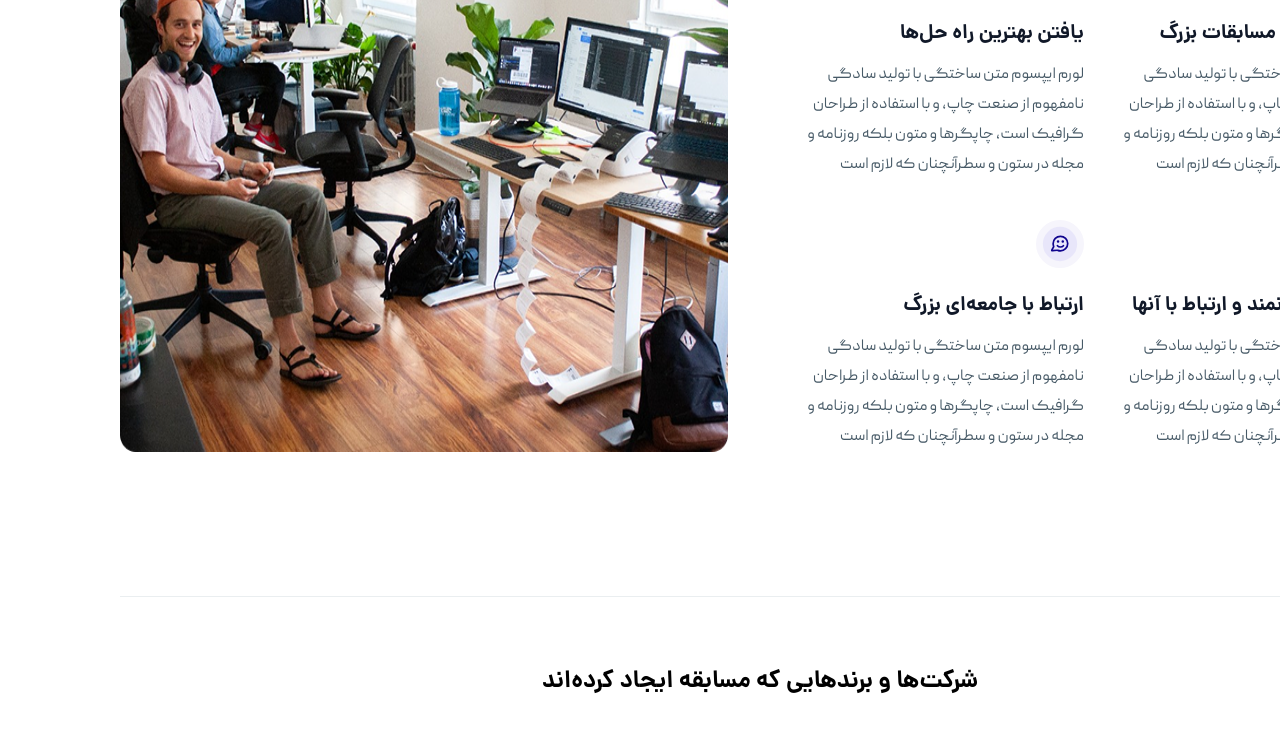
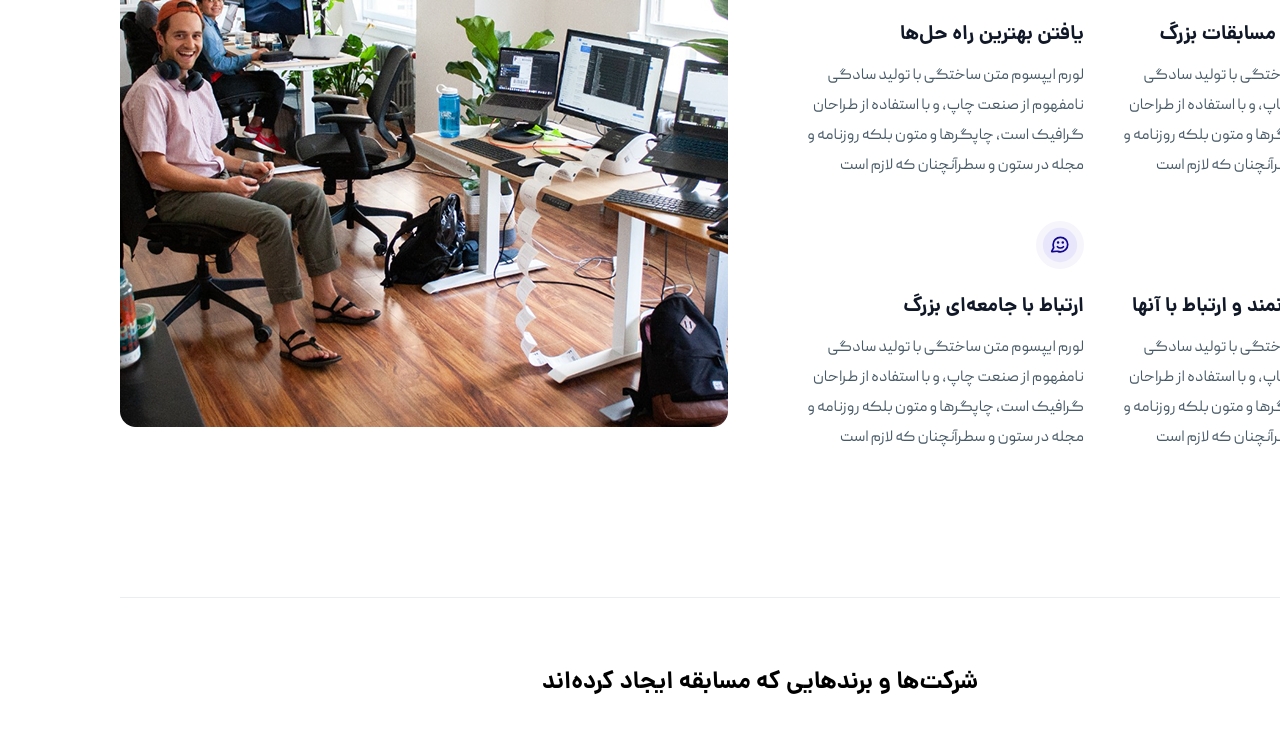
Before and after one commit to Amir-mortezaei/project, a website: page src/index.html in a window 1280 px wide. Shown: the part 3294-4027 px from the top of the page. Drawn offline with Linux system fonts and the light colour scheme.

Commit message:
add border for section and fix image

```diff
--- a/src/index.html
+++ b/src/index.html
@@ -439,8 +439,8 @@
                 </div>
             </div>
         </div>
-        <section class="py-20">
-            <div class="container-custom grid grid-cols-2 gap-16">
+        <section class="pb-20">
+            <div class="container-custom pt-20  border-t border-[#EAEEF0] grid grid-cols-2 gap-16">
                 <div class="flex flex-col gap-16">
                     <span class="text-[#101828] font-mono font-bold leading-11 text-2xl">
                         ویژگی و مزیت‌های بخش نوآوری باز
@@ -497,8 +497,9 @@
                         </div>
                     </div>
                 </div>
-                <div>
-                    <img class="w-full h-full" src="../public/image/png/image-main-2.png" alt="image">
+                <div class="relative flex items-center">
+                    <img class="w-full" src="../public/image/png/image-main-2.png" alt="image">
+                    <img class="absolute -top-[80px] -left-[100px] rotate-90" src="../public/image/svg/Group.svg" alt="jahesh logo">
                 </div>
             </div>
         </section>
```
Also changed, not shown: public/image/svg/Group-2.svg (added), src/output.css.
